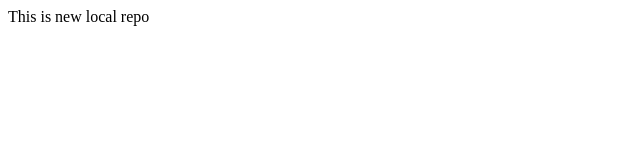
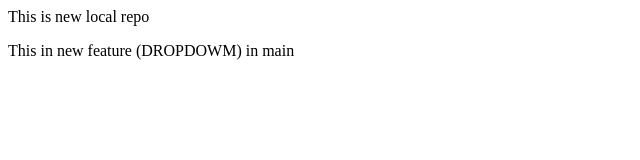
Before and after one commit to yatender1993/Local_Git_Repo, a plain HTML site: page index.html in a window 1280 px wide. Shown: the whole page, without its empty margins (0-640 px from the left). Drawn offline with Linux system fonts and the light colour scheme.

Commit message:
modify main

```diff
--- a/index.html
+++ b/index.html
@@ -1 +1,2 @@
 <p>This is new local repo</p>
+<p>This in new feature (DROPDOWM) in main</p>
```
